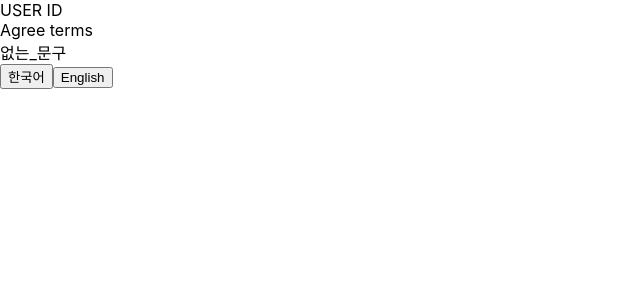
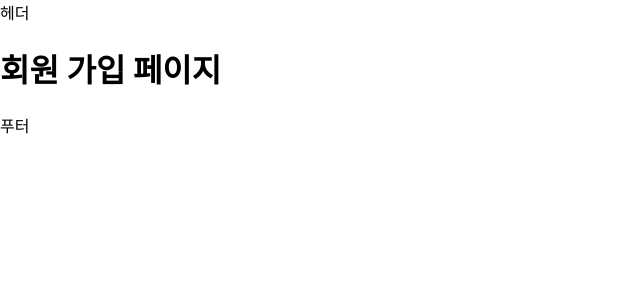
Before and after one commit to sunkyu0384/react_project, a React (Create React App) app: page /member/join in a window 1280 px wide. Shown: the top 300 px of the page, without its empty margins (0-640 px from the left). Built offline with nearby package versions, Linux system fonts and the light colour scheme.

Commit message:
라우팅 구성 완료

```diff
--- a/src/App.js
+++ b/src/App.js
@@ -1,20 +1,27 @@
-import { Helmet } from "react-helmet-async";
-import { useTranslation } from "react-i18next";
+import { Routes, Route } from 'react-router-dom';
+import loadable from '@loadable/component';
+
+const MainLayout = loadable(() => import('./layouts/MainLayout'));
+const NotFound = loadable(() => import('./commons/pages/NotFound'));
+const Main = loadable(() => import('./main/pages/Main')); //메인 페이지
+
+/* 회원 페이지 */
+const Join = loadable(() => import('./member/pages/Join'));
+const Login = loadable(() => import('./member/pages/Login'));
+/* 회원 페이지*/
 
 const App = () => {
-  const { t, i18n } = useTranslation();
-
   return (
-    <>
-      <Helmet>
-        <title>사이트 제목 변경 테스트</title>
-      </Helmet>
-      <div>{t('아이디')}</div>
-      <div>{t('약관에_동의')}</div>
-      <div>{t('없는_문구')}</div>
-      <button type="button" onClick={() => i18n.changeLanguage('ko')}>한국어</button>
-      <button type="button" onClick={() => i18n.changeLanguage('en')}>English</button>
-    </>
+    <Routes>
+      <Route path="/" element={<MainLayout />}>
+        <Route index element={<Main />} />
+        <Route path='member'>
+          <Route path='join' element={<Join />} />
+            <Route path='login' element={<Login />} />
+        </Route>
+        <Route path="*" element={<NotFound />} />
+      </Route>
+    </Routes>
   );
 };
 
--- /dev/null
+++ b/src/commons/components/ErrorDisplay.js
@@ -0,0 +1,7 @@
+import React from "react";
+
+const ErrorDisplay = ({children}) => {
+    return <div>{children}</div>;
+};
+
+export default React.memo(ErrorDisplay);
--- /dev/null
+++ b/src/commons/pages/Error.js
@@ -0,0 +1,26 @@
+import React, {Component} from "react";
+import loadable from '@loadable/component';
+
+const ErrorDisplay = loadable(() => import('../components/ErrorDisplay'));
+
+class ErrorPage extends Component {
+    state = {
+        message: '',
+    };
+
+    componentDidCatch(error, info) {
+        if (error) {
+            this.setState({ message: error.message});
+            console.error(error, info);
+        }
+    }
+
+    render() {
+        const { children } = this.props;
+        const { message } = this.state;
+
+        return message ? <ErrorDisplay>{message}</ErrorDisplay> : children;
+    }
+};
+
+export default React.memo(ErrorPage);
--- /dev/null
+++ b/src/commons/pages/NotFound.js
@@ -0,0 +1,7 @@
+import React from 'react';
+
+const NotFound = () => {
+    return <h1>페이지 없음</h1>
+};
+
+export default React.memo(NotFound);
--- a/src/index.js
+++ b/src/index.js
@@ -4,14 +4,20 @@
 import App from './App';
 import reportWebVitals from './reportWebVitals';
 import { HelmetProvider } from 'react-helmet-async';
+import { BrowserRouter } from 'react-router-dom';
+import ErrorPage from './commons/pages/Error';
 import './i18n';
 
 const root = ReactDOM.createRoot(document.getElementById('root'));
 root.render(
   <React.StrictMode>
-    <HelmetProvider>
-    <App />
-    </HelmetProvider>
+    <ErrorPage>
+      <HelmetProvider>
+        <BrowserRouter>
+         <App />
+        </BrowserRouter>
+      </HelmetProvider>
+    </ErrorPage>
   </React.StrictMode>
 );
 
--- /dev/null
+++ b/src/layouts/MainLayout.js
@@ -0,0 +1,18 @@
+import React from 'react';
+import { Outlet } from 'react-router-dom';
+import Header from '../outlines/Header';
+import Footer from '../outlines/Footer';
+
+const MainLayout = () => {
+    return (
+        <>
+            <Header />
+            <main>
+                <Outlet />
+            </main>
+            <Footer />
+        </>
+    );
+};
+
+export default React.memo(MainLayout);
--- /dev/null
+++ b/src/main/pages/Main.js
@@ -0,0 +1,7 @@
+import React from 'react';
+
+const Main = () => {
+    return <h1>메인 페이지</h1>;
+};
+
+export default React.memo(Main);
--- /dev/null
+++ b/src/member/pages/Join.js
@@ -0,0 +1,7 @@
+import React from 'react';
+
+const Join = () => {
+    return <h1>회원 가입 페이지</h1>
+};
+
+export default React.memo(Join);
--- /dev/null
+++ b/src/member/pages/Login.js
@@ -0,0 +1,7 @@
+import React from 'react';
+
+const Login = () => {
+    return <h1>로그인 페이지</h1>
+};
+
+export default React.memo(Login);
--- /dev/null
+++ b/src/outlines/Footer.js
@@ -0,0 +1,7 @@
+import React from 'react';
+
+const Footer = () => {
+    return <footer>푸터</footer>
+};
+
+export default React.memo(Footer);
--- /dev/null
+++ b/src/outlines/Header.js
@@ -0,0 +1,7 @@
+import React from 'react';
+
+const Header = () => {
+    return <header>헤더</header>
+};
+
+export default React.memo(Header);
```
Also changed, not shown: 1 other file (tests, documents, lock files or other folders).
